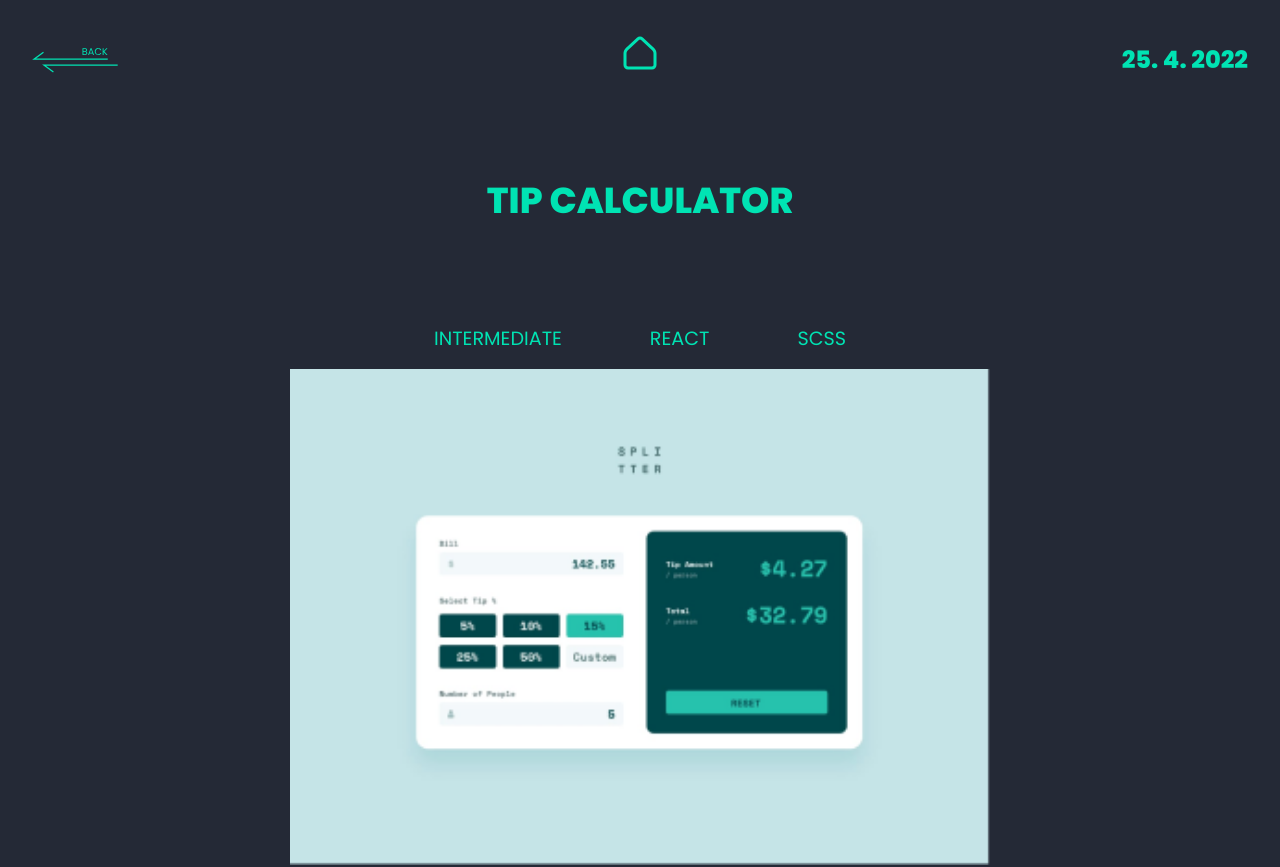
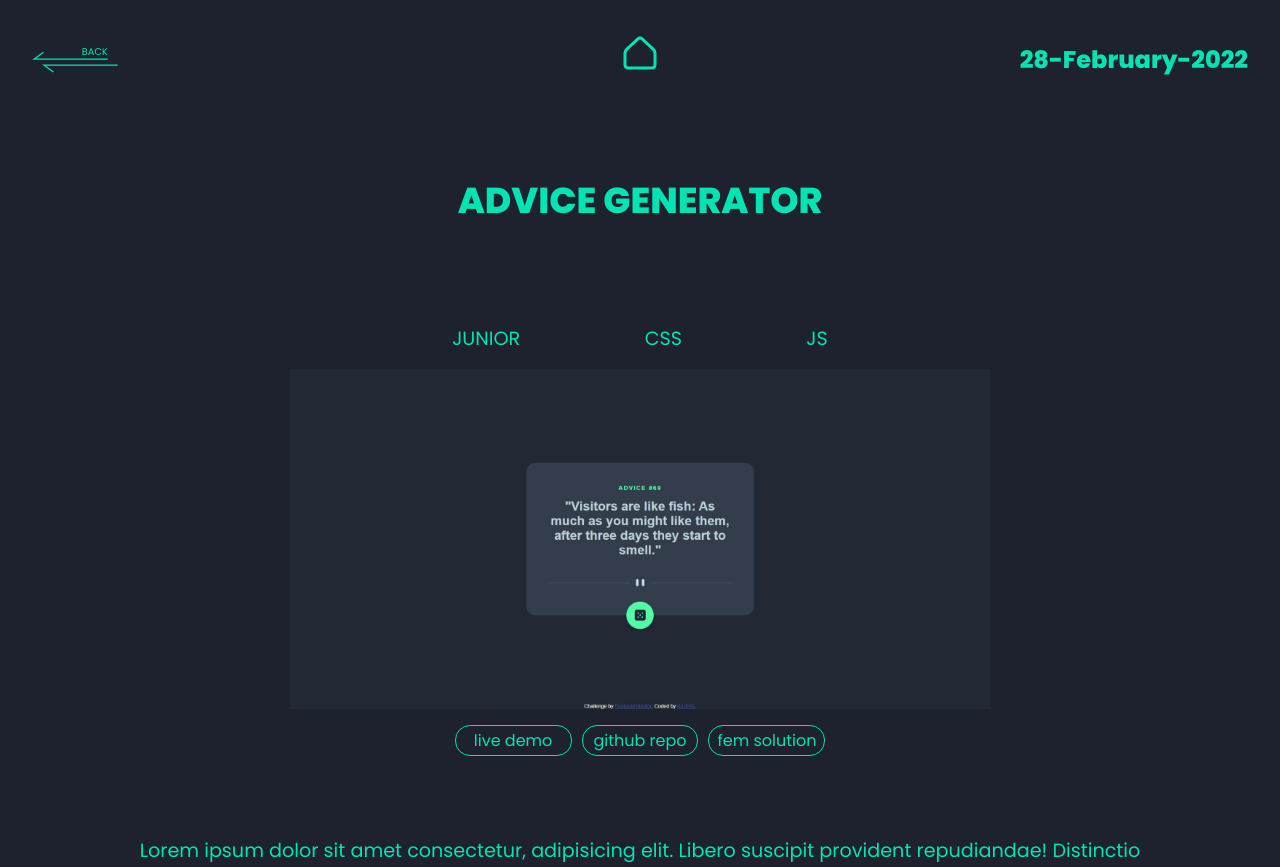
Before and after one commit to K4UNG/fem-challenge-gallary, a React (Create React App) app: page /projects/advice-generator in a window 1280 px wide. Shown: the top 867 px of the page. Built offline with nearby package versions, Linux system fonts and the light colour scheme; the HTML template or start-up script is replaced by a standard one.

Commit message:
add filtering

```diff
--- a/src/components/Filter/Filter.jsx
+++ b/src/components/Filter/Filter.jsx
@@ -1,13 +1,9 @@
 import styles from "./Filter.module.css";
 import HomeBtn from "../HomeBtn/HomeBtn";
-import { useState } from "react";
 import { motion } from "framer-motion";
 
-export default function Filter() {
-  const [sort, setSort] = useState("date");
-  const [group, setGroup] = useState([]);
-
-  const langs = ["SCSS", "React", "CSS", "JavaScript"];
+export default function Filter({ sort, setSort, group, setGroup }) {
+  const langs = ["SCSS", "React", "CSS"];
 
   const clickHandler = (lang) => {
     if (group.includes(lang)) {
@@ -51,9 +47,15 @@ export default function Filter() {
                 key={lang}
                 onClick={() => clickHandler(lang)}
                 lang={lang}
-                className={group.includes(lang) ? styles.selected : ''}
+                className={group.includes(lang) ? styles.selected : ""}
               />
             ))}
+            <button
+              onClick={() => clickHandler("JS")}
+              className={group.includes("JS") ? styles.selected : ""}
+            >
+              JavaScript
+            </button>
           </div>
         </div>
       </div>
@@ -75,11 +77,19 @@ export default function Filter() {
         <div className={styles.dropdown}>
           <label htmlFor="group">group by</label>
           <br />
-          <select id="group">
-            <option value="react">React</option>
-            <option value="html">HTML</option>
-            <option value="css">CSS</option>
-            <option value="scss">SCSS</option>
+          <select
+            id="group"
+            onChange={(e) => {
+              const value = e.target.value
+              if (value) setGroup([value]);
+              else setGroup([])
+            }}
+          >
+            <option value="">---</option>
+            <option value="React">React</option>
+            <option value="JS">JavaScript</option>
+            <option value="CSS">CSS</option>
+            <option value="SCSS">SCSS</option>
           </select>
         </div>
       </div>
--- a/src/components/Filter/Filter.module.css
+++ b/src/components/Filter/Filter.module.css
@@ -104,8 +104,8 @@
     .group__wrapper button.selected::before {
         content: '';
         position: absolute;
-        width: 5px;
-        height: 5px;
+        width: 7px;
+        height: 7px;
         border-radius: 50%;
         background-color: var(--cyan);
         right: calc(100% + .5rem);
--- a/src/components/Project/Project.jsx
+++ b/src/components/Project/Project.jsx
@@ -1,11 +1,12 @@
 import styles from "./Project.module.css";
 import { Link } from "react-router-dom";
+import { motion } from 'framer-motion';
 
 export default function Project({ src, title, live, id }) {
   return (
-    <div className={styles.project}>
+    <motion.div layout className={styles.project}>
       <div tabIndex="0" className={styles.container}>
-        <img src={src} alt="id" />
+        <motion.img layoutId={id} src={src} alt="id" />
 
         <div className={styles.hover}>
           <div className={styles.buttons}>
@@ -17,6 +18,6 @@ export default function Project({ src, title, live, id }) {
         </div>
       </div>
       <h2 className={styles.title}>{title}</h2>
-    </div>
+    </motion.div>
   );
 }
--- a/src/components/Project/Project.module.css
+++ b/src/components/Project/Project.module.css
@@ -2,11 +2,13 @@
     display: block;
     width: 100%;
     height: 100%;
-    background-size: cover;
+    object-fit: cover;
 }
 
 .container {
     position: relative;
+    height: 250px;
+    background-color: rgb(31, 31, 31);
 }
 
 .hover {
@@ -46,7 +48,7 @@
     font-size: 1.3rem;
     font-weight: 600;
     letter-spacing: 1px;
-    margin-bottom: 1rem;
+    margin-bottom: 2rem;
 }
 
 @media (min-width: 870px) {
--- a/src/data.json
+++ b/src/data.json
@@ -10,7 +10,7 @@
         "featured": false,
         "description": "",
         "src": "/screenshots/huddle-landing-page.png",
-        "date": "23-2-2022"
+        "date": "23-February-2022"
     },
     {
         "id": "blogr-landing-page",
@@ -23,7 +23,7 @@
         "featured": false,
         "description": "",
         "src": "/screenshots/blogr-landing-page.png",
-        "date": "25-2-2022"
+        "date": "25-February-2022"
     },
     {
         "id": "tip-calculator",
@@ -36,7 +36,7 @@
         "featured": false,
         "description": "",
         "src": "/screenshots/tip-calculator.png",
-        "date": "26-2-2022"
+        "date": "26-February-2022"
     },
     {
         "id": "nft-preview-card",
@@ -49,7 +49,7 @@
         "featured": false,
         "description": "",
         "src": "/screenshots/nft-preview-card.png",
-        "date": "27-2-2022"
+        "date": "27-February-2022"
     },
     {
         "id": "advice-generator",
@@ -62,7 +62,7 @@
         "featured": false,
         "description": "",
         "src": "/screenshots/advice-generator.png",
-        "date": "28-2-2022"
+        "date": "28-February-2022"
     },
     {
         "id": "chat-app-illustration",
@@ -75,7 +75,7 @@
         "featured": false,
         "description": "",
         "src": "/screenshots/chat-app-illustration.png",
-        "date": "1-3-2022"
+        "date": "1-March-2022"
     },
     {
         "id": "pricing-component-with-toggle",
@@ -88,7 +88,7 @@
         "featured": false,
         "description": "",
         "src": "/screenshots/pricing-component-with-toggle.png",
-        "date": "1-3-2022"
+        "date": "1-March-2022"
     },
     {
         "id": "social-media-dashboard",
@@ -101,7 +101,7 @@
         "featured": false,
         "description": "",
         "src": "/screenshots/social-media-dashboard.png",
-        "date": "2-3-2022"
+        "date": "2-March-2022"
     },
     {
         "id": "time-tracking-dashboard",
@@ -114,7 +114,7 @@
         "featured": false,
         "description": "",
         "src": "/screenshots/time-tracking-dashboard.png",
-        "date": "3-3-2022"
+        "date": "3-March-2022"
     },
     {
         "id": "e-commerce-product-page",
@@ -127,7 +127,7 @@
         "featured": false,
         "description": "",
         "src": "/screenshots/e-commerce-product-page.png",
-        "date": "7-3-2022"
+        "date": "7-March-2022"
     },
     {
         "id": "calculator-app",
@@ -140,7 +140,7 @@
         "featured": true,
         "description": "",
         "src": "/screenshots/calculator-app.png",
-        "date": "8-3-2022"
+        "date": "8-March-2022"
     },
     {
         "id": "room-homepage",
@@ -153,7 +153,7 @@
         "featured": false,
         "description": "",
         "src": "/screenshots/room-homepage.png",
-        "date": "9-3-2022"
+        "date": "9-March-2022"
     },
     {
         "id": "manage-landing-page",
@@ -166,7 +166,7 @@
         "featured": false,
         "description": "",
         "src": "/screenshots/manage-landing-page.png",
-        "date": "11-2-2022"
+        "date": "11-March-2022"
     },
     {
         "id": "job-listings-with-filtering",
@@ -179,7 +179,7 @@
         "featured": false,
         "description": "",
         "src": "/screenshots/job-listings-with-filtering.png",
-        "date": "19-3-2022"
+        "date": "19-March-2022"
     },
     {
         "id": "interactive-rating-component",
@@ -192,7 +192,7 @@
         "featured": false,
         "description": "",
         "src": "/screenshots/interactive-rating-component.png",
-        "date": "19-3-2022"
+        "date": "19-March-2022"
     },
     {
         "id": "todo-app-with-drag-and-drop",
@@ -205,7 +205,7 @@
         "featured": true,
         "description": "",
         "src": "/screenshots/todo-app-with-drag-and-drop.png",
-        "date": "20-3-2022"
+        "date": "20-March-2022"
     },
     {
         "id": "rock-paper-scissor-game",
@@ -218,7 +218,7 @@
         "featured": true,
         "description": "",
         "src": "/screenshots/rock-paper-scissor-game.png",
-        "date": "22-3-2022"
+        "date": "22-March-2022"
     },
     {
         "id": "launch-countdown-timer",
@@ -231,7 +231,7 @@
         "featured": false,
         "description": "",
         "src": "/screenshots/launch-countdown-timer.png",
-        "date": "25-3-2022"
+        "date": "25-March-2022"
     },
     {
         "id": "id-address-tracker",
@@ -244,7 +244,7 @@
         "featured": false,
         "description": "",
         "src": "/screenshots/id-address-tracker.png",
-        "date": "26-3-2022"
+        "date": "26-March-2022"
     },
     {
         "id": "sunny-side-agency-landing-page",
@@ -257,7 +257,7 @@
         "featured": false,
         "description": "",
         "src": "/screenshots/sunny-side-agency-landing-page.png",
-        "date": "30-3-2022"
+        "date": "30-March-2022"
     },
     {
         "id": "tip-calculator-react",
@@ -270,7 +270,7 @@
         "featured": false,
         "description": "",
         "src": "/screenshots/tip-calculator-react.png",
-        "date": "25-4-2022"
+        "date": "25-April-2022"
     },
     {
         "id": "url-shortener",
@@ -283,7 +283,7 @@
         "featured": false,
         "description": "",
         "src": "/screenshots/url-shortener.png",
-        "date": "5-5-2022"
+        "date": "5-May-2022"
     },
     {
         "id": "rest-countries-api",
@@ -296,7 +296,7 @@
         "featured": false,
         "description": "",
         "src": "/screenshots/rest-countries-api.png",
-        "date": "15-5-2022"
+        "date": "15-May-2022"
     },
     {
         "id": "expense-chart-component",
@@ -309,7 +309,7 @@
         "featured": false,
         "description": "",
         "src": "/screenshots/expense-chart-component.png",
-        "date": "7-8-2022"
+        "date": "7-August-2022"
     },
     {
         "id": "interactive-card-detail-form",
@@ -322,6 +322,6 @@
         "featured": false,
         "description": "",
         "src": "/screenshots/interactive-card-detail-form.png",
-        "date": "10-8-2022"
+        "date": "10-August-2022"
     }
 ]
--- a/src/index.css
+++ b/src/index.css
@@ -12,7 +12,7 @@ a {
 }
 
 :root {
-  --dark-blue: #242936;
+  --dark-blue: #1d222e;
   --cyan: #00E3B3;
 
   --padding: 1.25rem 2rem;
--- a/src/pages/Detail.jsx
+++ b/src/pages/Detail.jsx
@@ -1,31 +1,36 @@
 import styles from "./Detail.module.css";
-import { useNavigate, Link } from "react-router-dom";
+import { useNavigate, Link, useParams } from "react-router-dom";
 import Back from "../components/Back/Back";
 import HomeBtn from "../components/HomeBtn/HomeBtn";
+import { motion } from 'framer-motion';
 
 export default function Detail() {
+  const data = require('../data.json')
+  const {id} = useParams();
+
+  const item = data.filter(item => item.id === id)[0]
+  const diff = ["newbie", "junior", "intermediate", "advanced"];
   const navigate = useNavigate();
   return (
     <div className={`wrapper ${styles.wrapper}`}>
       <div className={styles.head}>
         <Back onClick={() => navigate(-1)} className={styles.back} />
         <HomeBtn />
-        <div className={styles.date}>25. 4. 2022</div>
+        <div className={styles.date}>{item.date}</div>
       </div>
 
-      <h1 className={styles.title}>tip calculator</h1>
+      <h1 className={styles.title}>{item.title}</h1>
       <div className={styles.tags}>
-        <span>intermediate</span>
-        <span>React</span>
-        <span>SCSS</span>
+        <span>{diff[item.difficulty-1]}</span>
+        {item.tags.map(i => <span key={i}>{i}</span>)}
       </div>
 
-      <img src="/images/tip.png" alt="tip" className={styles.image} />
+      <motion.img layoutId={item.id} src={item.src} alt={item.title} className={styles.image} />
 
       <div className={styles.links}>
-        <a href="https://example.com">live demo</a>
-        <a href="https://example.com">github repo</a>
-        <a href="https://example.com">fem solution</a>
+        <a href={item.live} target="_blank" rel="noreferrer">live demo</a>
+        <a href={item.repo} target="_blank" rel="noreferrer">github repo</a>
+        <a href={item.solution} target="_blank" rel="noreferrer">fem solution</a>
       </div>
 
       <p className={styles.description}>
--- a/src/pages/Projects.jsx
+++ b/src/pages/Projects.jsx
@@ -1,37 +1,42 @@
 import Filter from "../components/Filter/Filter";
 import Project from "../components/Project/Project";
-import styles from './Projects.module.css'
+import styles from "./Projects.module.css";
+import { useState } from "react";
 
 export default function Projects() {
+  const [sort, setSort] = useState("date");
+  const [group, setGroup] = useState([]);
+
+  const data = require("../data.json");
+
+  if (sort === "difficulty") {
+    data.sort((a, b) => b.difficulty - a.difficulty);
+  } else if (sort === "date") {
+    const now = new Date();
+    data.sort((a, b) => now - new Date(a.date) - (now - new Date(b.date)));
+  }
+
   return (
     <div className="wrapper">
-      <Filter />
+      <Filter sort={sort} setSort={setSort} group={group} setGroup={setGroup} />
 
       <div className={styles.projects}>
-        <Project
-          title="tip calculator"
-          id="tip-calculator"
-          src="./images/tip.png"
-          live="https://k4ung21.netlify.app"
-        />
-        <Project
-          title="tip calculator"
-          id="tip-calculator"
-          src="./images/tip.png"
-          live="https://k4ung21.netlify.app"
-        />
-        <Project
-          title="tip calculator"
-          id="tip-calculator"
-          src="./images/tip.png"
-          live="https://k4ung21.netlify.app"
-        />
-        <Project
-          title="tip calculator"
-          id="tip-calculator"
-          src="./images/tip.png"
-          live="https://k4ung21.netlify.app"
-        />
+        {data
+          .filter(
+            (item) =>
+              group.some((i) => item.tags.includes(i)) || group.length === 0
+          )
+          .map((item) => {
+            return (
+              <Project
+                key={item.id}
+                title={item.title}
+                id={item.id}
+                src={item.src}
+                live={item.live}
+              />
+            );
+          })}
       </div>
     </div>
   );
```
